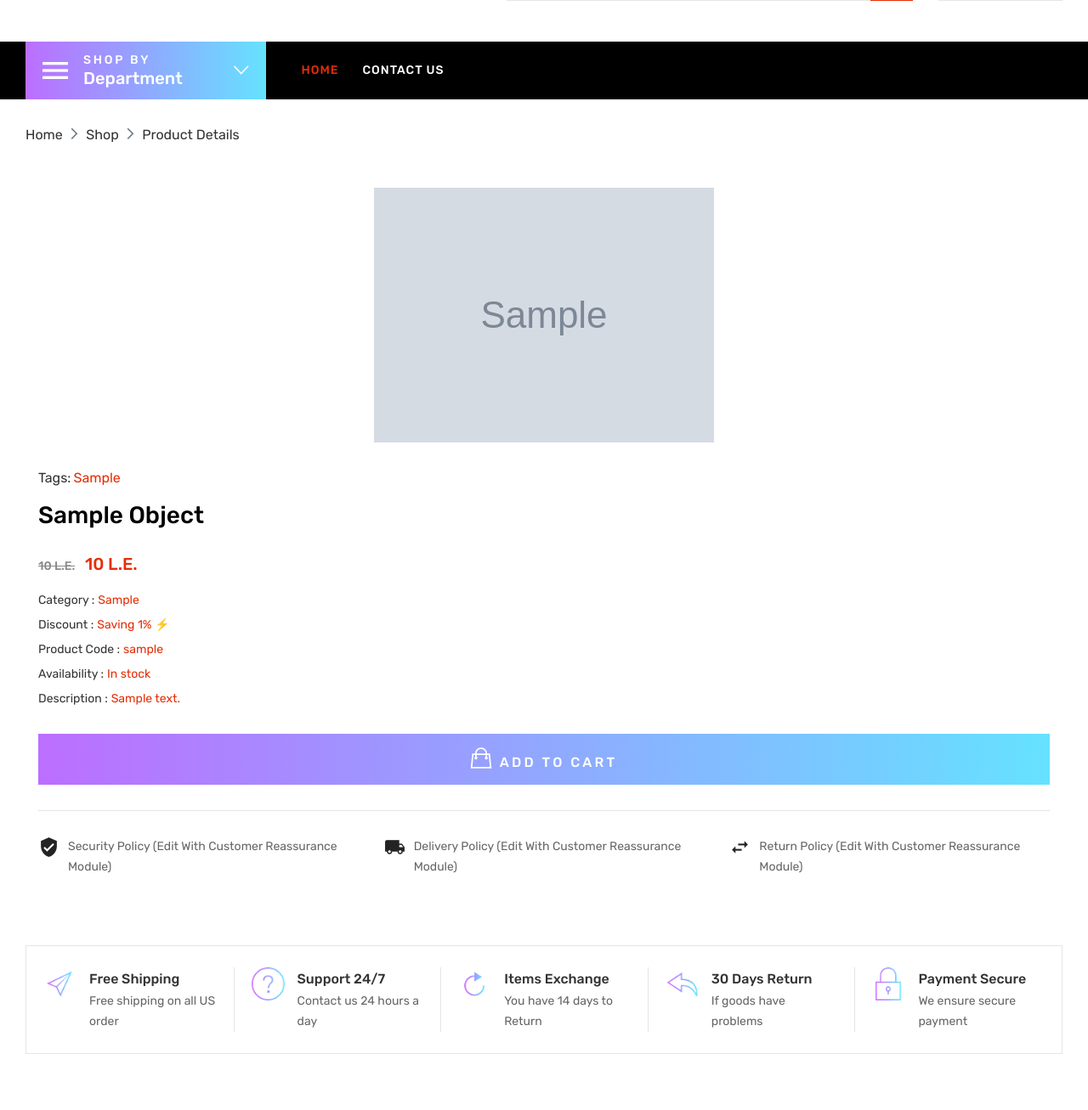
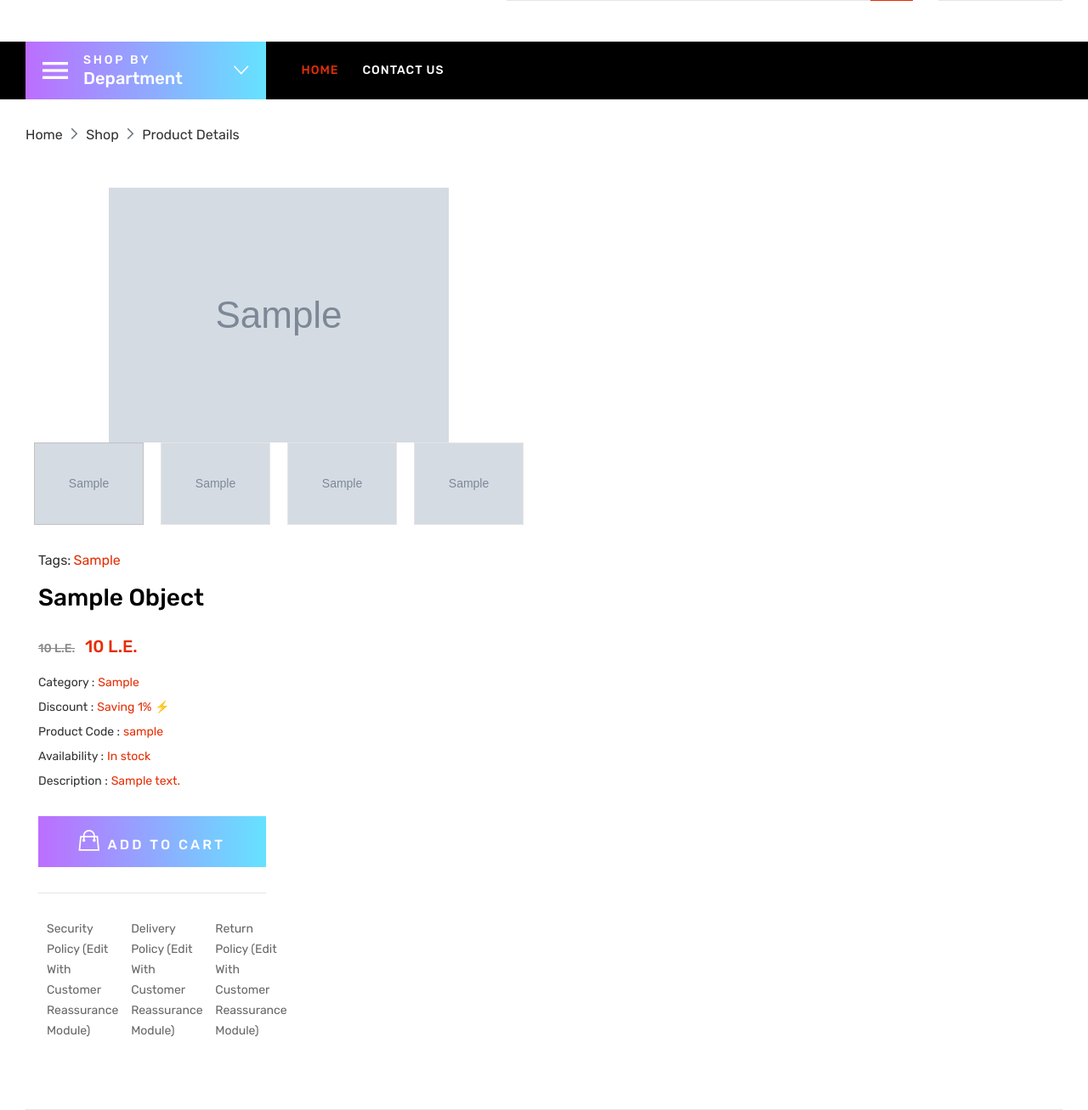
Before and after one commit to AM6SoftwareCompany/SeeTech, a Django app: template templates/single-product.html in a window 1280 px wide. Shown: the part 158-1465 px from the top of the page at 85% size. Run offline with Django 3.2, Linux system fonts and the light colour scheme; the template is opened without the code that fills it: most values are stand-ins (such as "Sample title", 1, 10 or a date in 2020); grey boxes marked "Sample" are stand-in pictures; some libraries are stand-ins or nearby versions; some web fonts are replaced.

Commit message:
put the full img s

```diff
--- a/templates/single-product.html
+++ b/templates/single-product.html
@@ -23,15 +23,33 @@
     <section class="single-product-page pt-20">
         <div class="container-fluid custom-container">
             <div class="row">
-                <div class="col-lg-12">
+                <div class="col-lg-6">
                     <div class="single-product-image mt-30">
                         <div class="product-single-image">
                             <div class="single-image">
                                 <img src="{{ object.image.url }}" alt="{{ object.slug }}">
                             </div>
-                    </div> <!-- single product image -->
+                            <div class="single-image">
+                                <img src="{{ object.image1.url }}" alt="{{ object.slug }}">
+                            </div>
+                            <div class="single-image">
+                                <img src="{{ object.image2.url }}" alt="{{ object.slug }}">
+                            </div>
+                            <div class="single-image">
+                                <img src="{{ object.image3.url }}" alt="{{ object.slug }}">
+                            </div>
+                    </div>
+                    <div class="product-single-thumb-image">
+                            <ul class="product-single-thumb">
+                                <li><img src="{{ object.image.url }}" alt="product"></li>
+                                <li><img src="{{ object.image2.url }}" alt="{{ object.slug }}"></li>
+                                <li><img src="{{ object.image2.url }}" alt="{{ object.slug }}"></li>
+                                <li><img src="{{ object.image3.url }}" alt="{{ object.slug }}"></li>
+                            </ul>
+                        </div>
+                     <!-- single product image -->
                 </div>
-                <div class="col-lg-12">
+                <div class="col-lg-6">
                     <div class="single-product-content mt-30">
                         <div class="tags d-flex">
                             <span class="tag-title">Tags:</span>
```
